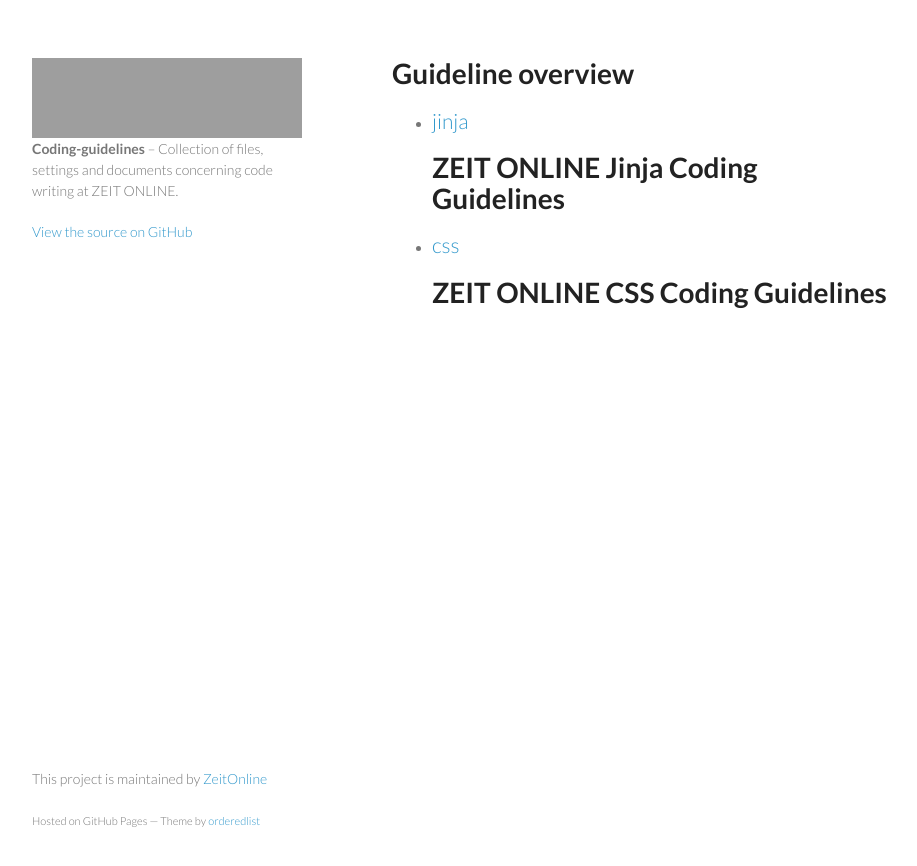
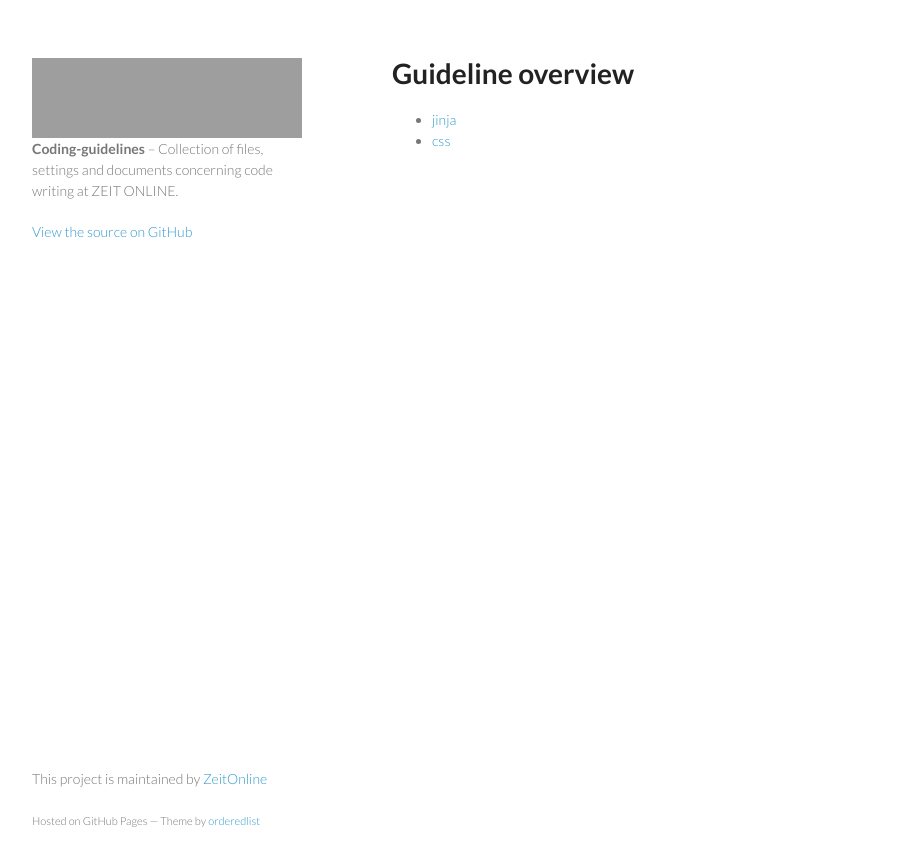
Before and after one commit to webdesignberlin/coding-guidelines, a Jekyll site: the page built from index.html, in a window 1280 px wide. Shown: the top 866 px of the page, without its empty margins (178-1095 px from the left). Built offline with Jekyll 4.4.1, drawn with Linux system fonts in a browser that asks for light colours; grey boxes are pictures that could not be loaded.

Commit message:
Convert index page to html

```diff
--- a/index.markdown
+++ b/index.html
@@ -4,9 +4,12 @@
 excerpt: Collection of files, settings and documents concerning code writing at ZEIT ONLINE.
 ---
 
-# Guideline overview
+<h1>Guideline overview</h1>
 
+<ul>
 {% for post in site.posts %}
-* ## [{{ post.title }}]({{ post.url }})
-  {{ post.excerpt }}
+    <li>
+        <a href="{{ post.url }}">{{ post.title }}</a>
+    </li>
 {% endfor %}
+</ul>
```
